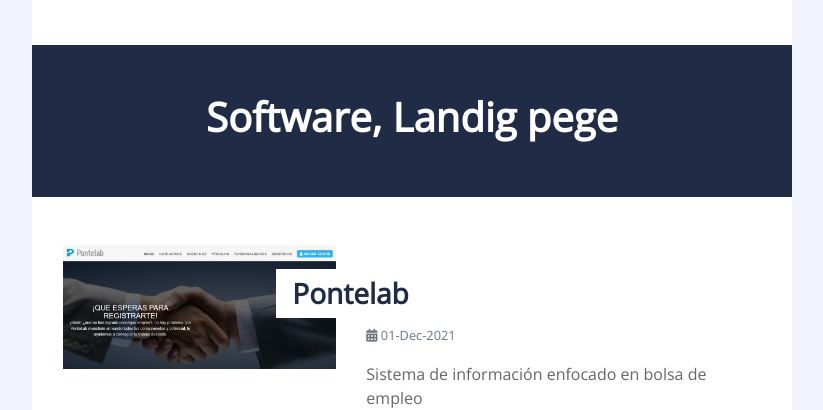
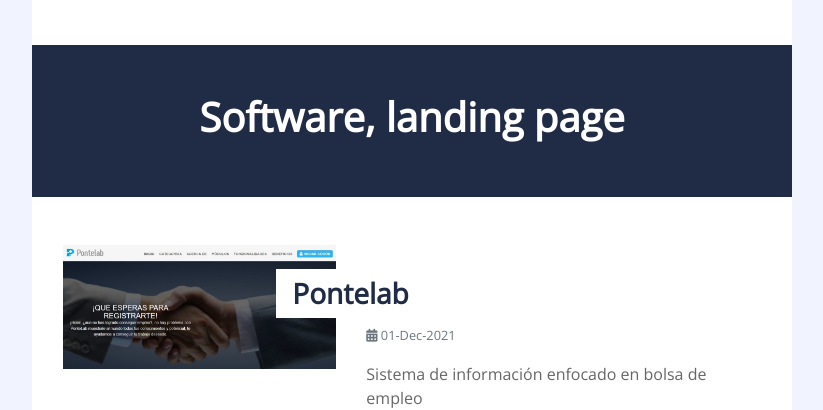
Before and after one commit to Yesenia71/MyPortfolio, a plain HTML site: page personal-blog-template/index.html in a window 1280 px wide. Shown: the part 883-1293 px from the top of the page, without its empty margins (418-1241 px from the left). Drawn offline with nearby package versions, Linux system fonts and the light colour scheme.

Commit message:
landing page

```diff
--- a/personal-blog-template/index.html
+++ b/personal-blog-template/index.html
@@ -168,7 +168,7 @@
 
                 <!-- Subscribe Start -->
                 <div class="container py-5 px-4 bg-secondary text-center">
-                    <h1 class="text-white font-weight-bold">Software, Landig pege</h1>
+                    <h1 class="text-white font-weight-bold">Software, landing page</h1>
                      <!--<p class="text-white">Subscribe and get my latest article in your inbox</p>
                     <form class="form-inline justify-content-center">
                         <div class="input-group">
```
